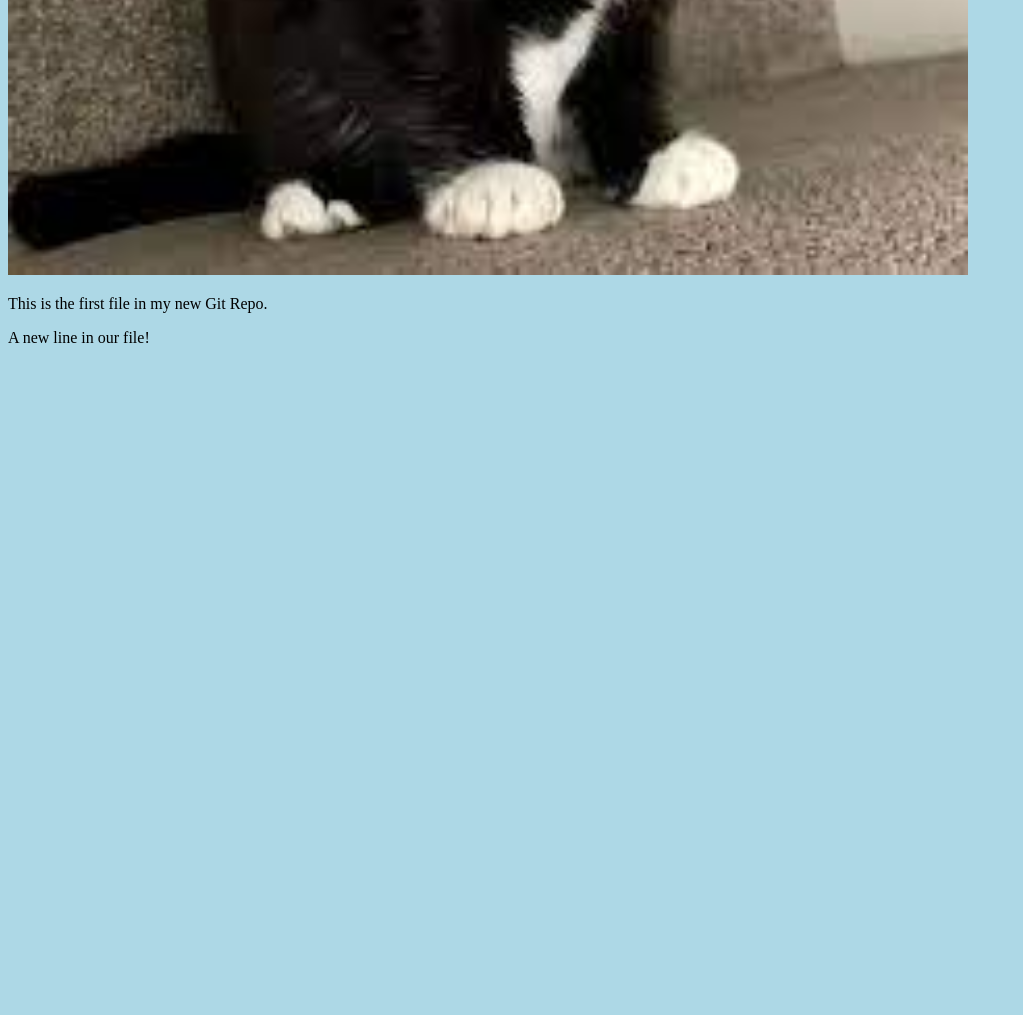
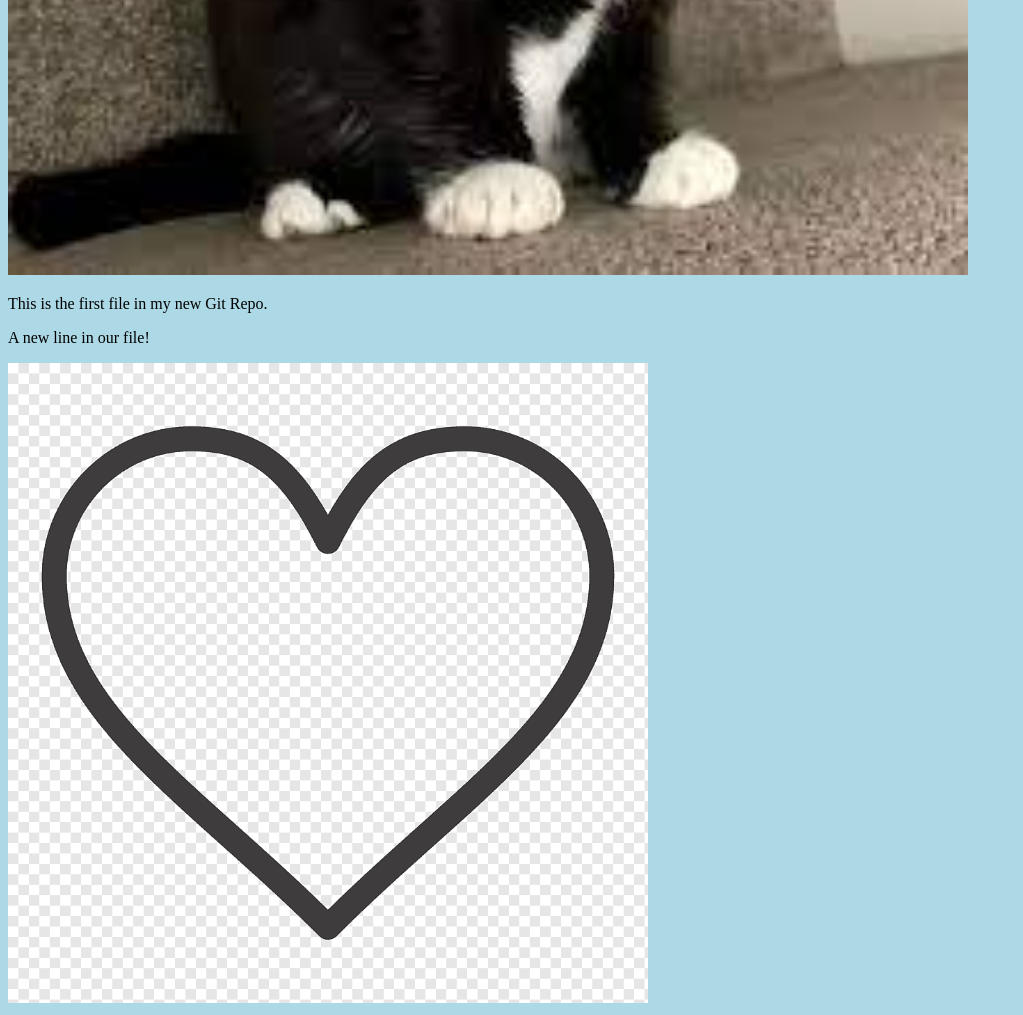
Before and after one commit to goodCode777/myproject, a plain HTML site: page index.html in a window 1280 px wide. Shown: the part 711-1726 px from the top of the page, without its empty margins (0-1023 px from the left). Before the commit the page ends 1074 px from the top, so only its background shows below. Drawn offline with Linux system fonts and the light colour scheme.

Commit message:
added new image

```diff
--- a/index.html
+++ b/index.html
@@ -11,6 +11,7 @@
     style="width:100%;max-width:960px"></div>
 <p>This is the first file in my new Git Repo.</p>
 <p>A new line in our file!</p>
+<div><img src="blackheart.png" alt="blackheart" style="width:100%;max-width:640px"></div>
 
 </body>
 </html>
```
Also changed, not shown: blackheart.png (added).
